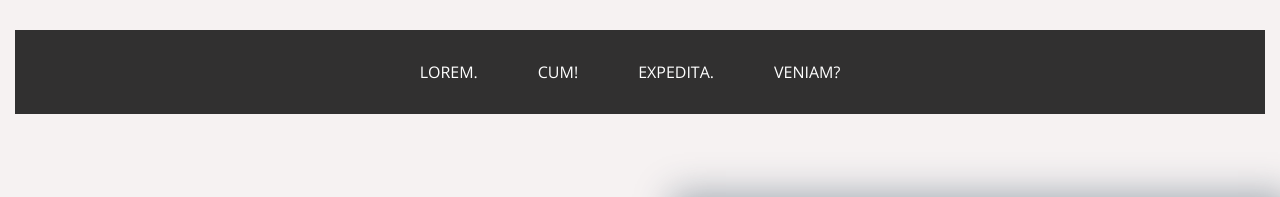
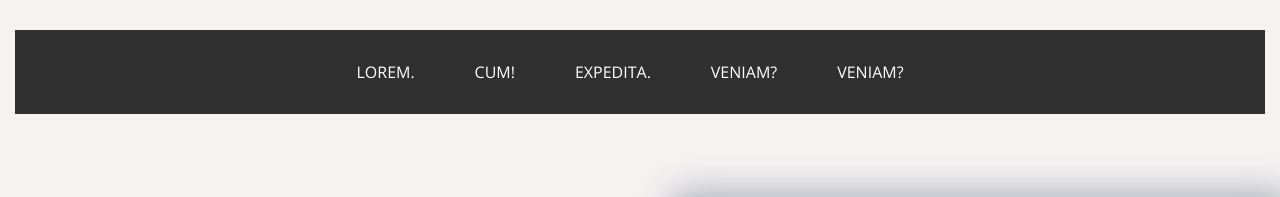
Before and after one commit to smoliar/variables, a website: page index.html in a window 1280 px wide. Shown: the top 197 px of the page. Drawn offline with nearby package versions, Linux system fonts and the light colour scheme; files whose address does not match are found by name.

Commit message:
added an item to list

```diff
--- a/index.html
+++ b/index.html
@@ -23,6 +23,7 @@
                     <li><a href="#">Lorem.</a></li>
                     <li><a href="#">Cum!</a></li>
                     <li><a href="#">Expedita.</a></li>
+                    <li><a href="#">Veniam?</a></li>
                     <li><a href="#">Veniam?</a></li>
                 </ul>
             </nav>
```
